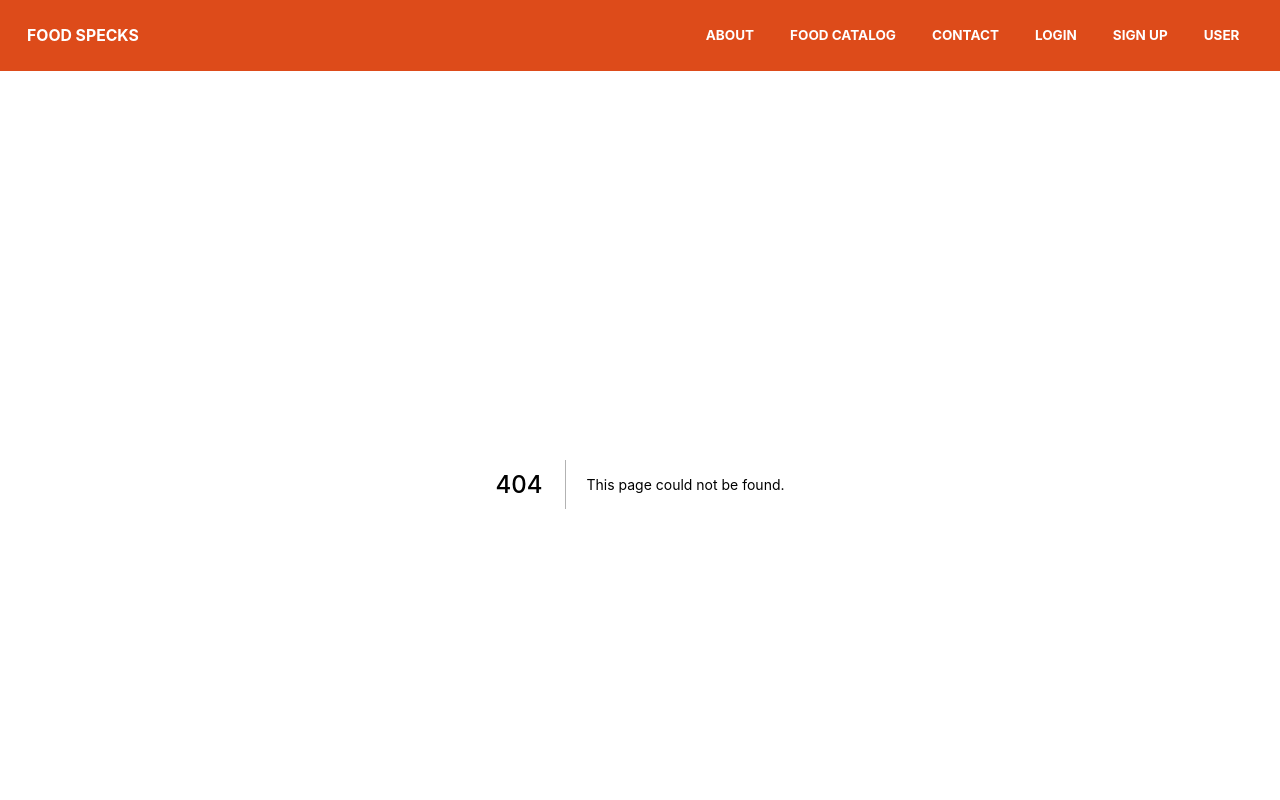
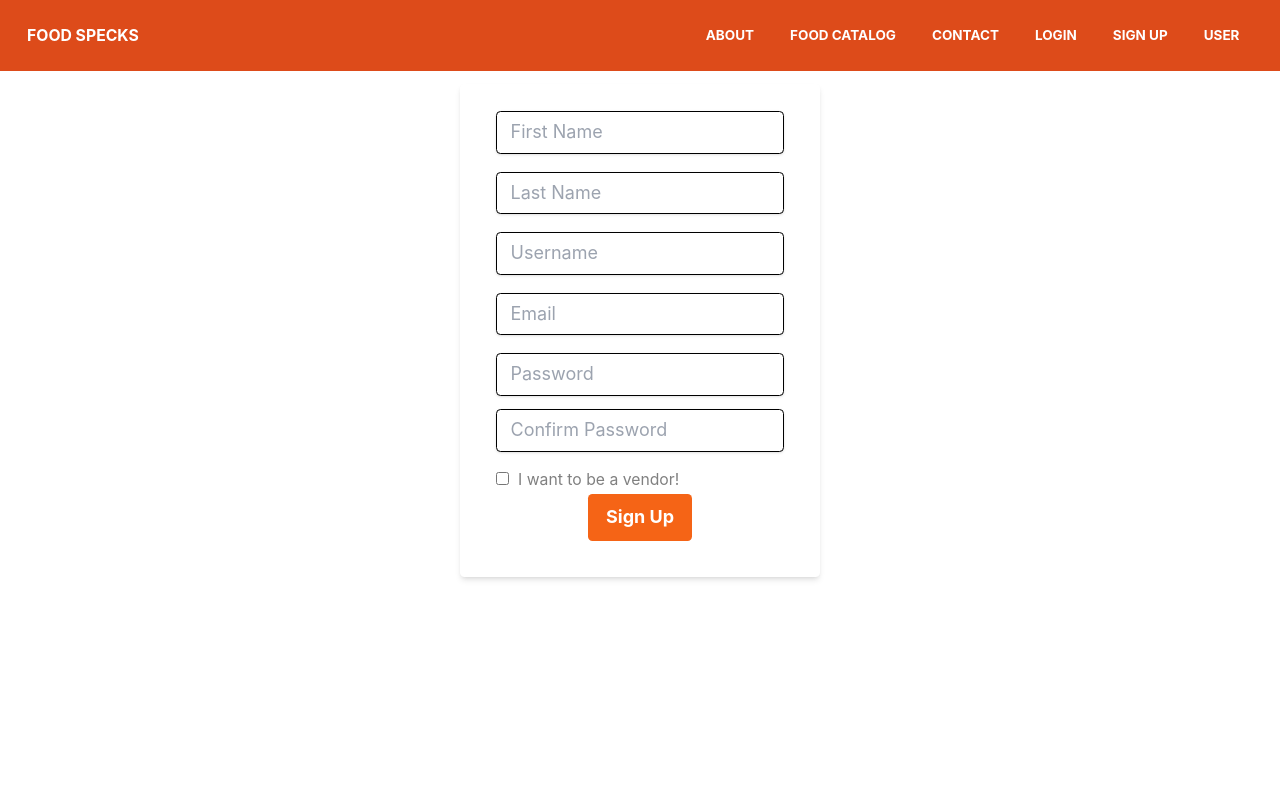
Before and after one commit to Jay-davisphem/ecommerce-frontend, a Next.js app: page /sign-up in a window 1280 px wide. Before the commit this address had no page. Shown: the top 800 px of the page. Built offline with nearby package versions, Linux system fonts and the light colour scheme.

Commit message:
chores:  change client side rendering to ssg  using getstaticprops

```diff
--- a/components/Nav.tsx
+++ b/components/Nav.tsx
@@ -36,7 +36,7 @@ const Nav = () => {
       <li className="nav-item">
         <a
           className="px-3 py-2 flex items-center text-xs uppercase font-bold leading-snug text-white hover:opacity-75"
-          href="/login"
+          href="/sign-up"
         >
           <span className="ml-2">Sign UP</span>
         </a>
--- a/pages/cart.tsx
+++ b/pages/cart.tsx
@@ -6,7 +6,7 @@ export default function Cart() {
         <title>Carts</title>
         <meta name="viewport" content="initial-scale=1.0, width=device-width" />
       </Head>
-      <h1 className="text-blue-400">Carts</h1>
+      <h1 className="text-blue">Carts</h1>
     </>
   );
 }
--- a/pages/foods/index.tsx
+++ b/pages/foods/index.tsx
@@ -3,29 +3,8 @@ import Head from "next/head";
 import { useEffect, useState } from "react";
 
 import FoodItem from "../../components/FoodItem";
-export default function Foods({ price, title }) {
+export default function Foods({ items }) {
   console.log(process.env.NEXT_PUBLIC_API_URL);
-  const initialData = [
-    {
-      id: 1,
-      name: "Fufu and Ewedu",
-      description: "Foods",
-      regular_price: "1400.00",
-      updated_at: "2022-03-27T14:43:40.145423+01:00",
-      created_at: "2022-03-25T14:44:22.911309+01:00",
-      discount_price: "1200.00",
-      vendor: 3,
-      category: [1],
-      meats: [1],
-    },
-  ];
-  const [items, setItems] = useState(initialData);
-  useEffect(() => {
-    axios
-      .get(`${process.env.NEXT_PUBLIC_API_URL}apis/foods/`)
-      .then((res) => setItems(res.data))
-      .catch((err) => console.log(err));
-  }, []);
   return (
     <>
       <Head>
@@ -41,3 +20,31 @@ export default function Foods({ price, title }) {
     </>
   );
 }
+export async function getStaticProps() {
+  const initialData = [
+    {
+      id: 1,
+      name: "Fufu and Ewedu",
+      description: "Foods",
+      regular_price: "1400.00",
+      updated_at: "2022-03-27T14:43:40.145423+01:00",
+      created_at: "2022-03-25T14:44:22.911309+01:00",
+      discount_price: "1200.00",
+      vendor: 3,
+      category: [1],
+      meats: [1],
+    },
+  ];
+  let items;
+  try {
+    const res = await axios.get(`${process.env.API_URL}apis/foods/`);
+    items = await res.data;
+  } catch {
+    items = initialData;
+  }
+  return {
+    props: {
+      items,
+    },
+  };
+}
--- a/pages/login.tsx
+++ b/pages/login.tsx
@@ -1,5 +1,46 @@
+import React, { useState, useEffect } from "react";
+
 function Login() {
-  return <button>Login</button>;
+  return (
+    <div className="container align-middle mx-auto max-w-xs">
+      <form className="bg-white shadow-md rounded px-8 pt-6 pb-8 mb-4">
+        <input
+          className="mb-4 shadow appearance-none border rounded w-full py-2 px-3 text-gray-700 leading-tight focus:outline-none focus:shadow-outline"
+          id="username"
+          type="text"
+          placeholder="Username"
+        />
+
+        <input
+          className="mb-4 shadow appearance-none border rounded w-full py-2 px-3 text-gray-700 leading-tight focus:outline-none focus:shadow-outline"
+          id="email"
+          type="email"
+          placeholder="Email"
+        />
+
+        <input
+          className="shadow appearance-none border border-red-500 rounded w-full py-2 px-3 text-gray-700 mb-3 leading-tight focus:outline-none focus:shadow-outline"
+          id="password"
+          type="password"
+          placeholder="Password"
+        />
+        <div className="flex items-center justify-between">
+          <button
+            className="bg-sec hover:bg-blue text-white font-bold py-2 px-4 rounded focus:outline-none focus:shadow-outline"
+            type="button"
+          >
+            Sign In
+          </button>
+          <a
+            className="inline-block align-baseline font-bold text-sm text-blue hover:text-blue-800"
+            href="#"
+          >
+            Forgot Password?
+          </a>
+        </div>
+      </form>
+    </div>
+  );
 }
 
 export default Login;
--- /dev/null
+++ b/pages/sign-up.tsx
@@ -0,0 +1,68 @@
+import React, { useState, useEffect } from "react";
+
+function SignUp() {
+  return (
+    <div className="container mx-auto align-middle max-w-xs">
+      <form className="bg-white shadow-md rounded px-8 pt-6 pb-8 mb-4">
+        <input
+          className="mb-4 shadow appearance-none border rounded w-full py-2 px-3 text-gray-700 leading-tight focus:outline-none focus:shadow-outline"
+          id="first_name"
+          type="text"
+          placeholder="First Name"
+        />
+
+        <input
+          className="mb-4 shadow appearance-none border rounded w-full py-2 px-3 text-gray-700 leading-tight focus:outline-none focus:shadow-outline"
+          id="last_name"
+          type="text"
+          placeholder="Last Name"
+        />
+
+        <input
+          className="mb-4 shadow appearance-none border rounded w-full py-2 px-3 text-gray-700 leading-tight focus:outline-none focus:shadow-outline"
+          id="username"
+          type="text"
+          placeholder="Username"
+        />
+
+        <input
+          className="mb-4 shadow appearance-none border rounded w-full py-2 px-3 text-gray-700 leading-tight focus:outline-none focus:shadow-outline"
+          id="email"
+          type="email"
+          placeholder="Email"
+        />
+
+        <input
+          className="shadow appearance-none border border-red-500 rounded w-full py-2 px-3 text-gray-700 mb-3 leading-tight focus:outline-none focus:shadow-outline"
+          id="password"
+          type="password"
+          placeholder="Password"
+        />
+        <input
+          className="shadow appearance-none border border-red-500 rounded w-full py-2 px-3 text-gray-700 mb-3 leading-tight focus:outline-none focus:shadow-outline"
+          id="password"
+          type="password"
+          placeholder="Confirm Password"
+        />
+
+        <div className="text-left">
+          <input
+            className="mr-2 leading-tight"
+            id="is_vendor"
+            type="checkbox"
+          />
+          <span className="text-sm text-grey">I want to be a vendor!</span>
+        </div>
+
+        <button
+          className="bg-sec hover:bg-blue text-white font-bold py-2 px-4 rounded focus:outline-none focus:shadow-outline"
+          type="button"
+        >
+          Sign Up
+        </button>
+      </form>
+    </div>
+  );
+}
+
+export default SignUp;
```
Also changed, not shown: 1 other file (tests, documents, lock files or other folders).
